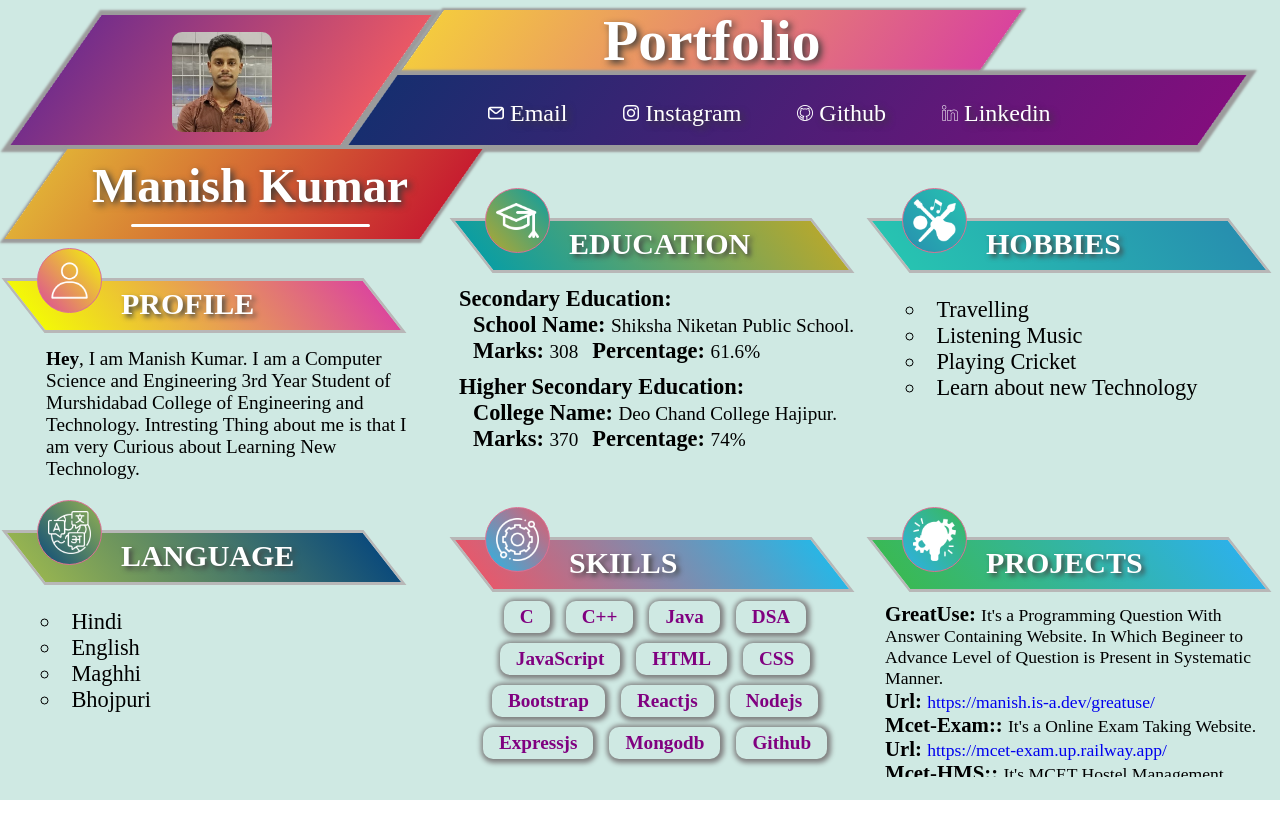
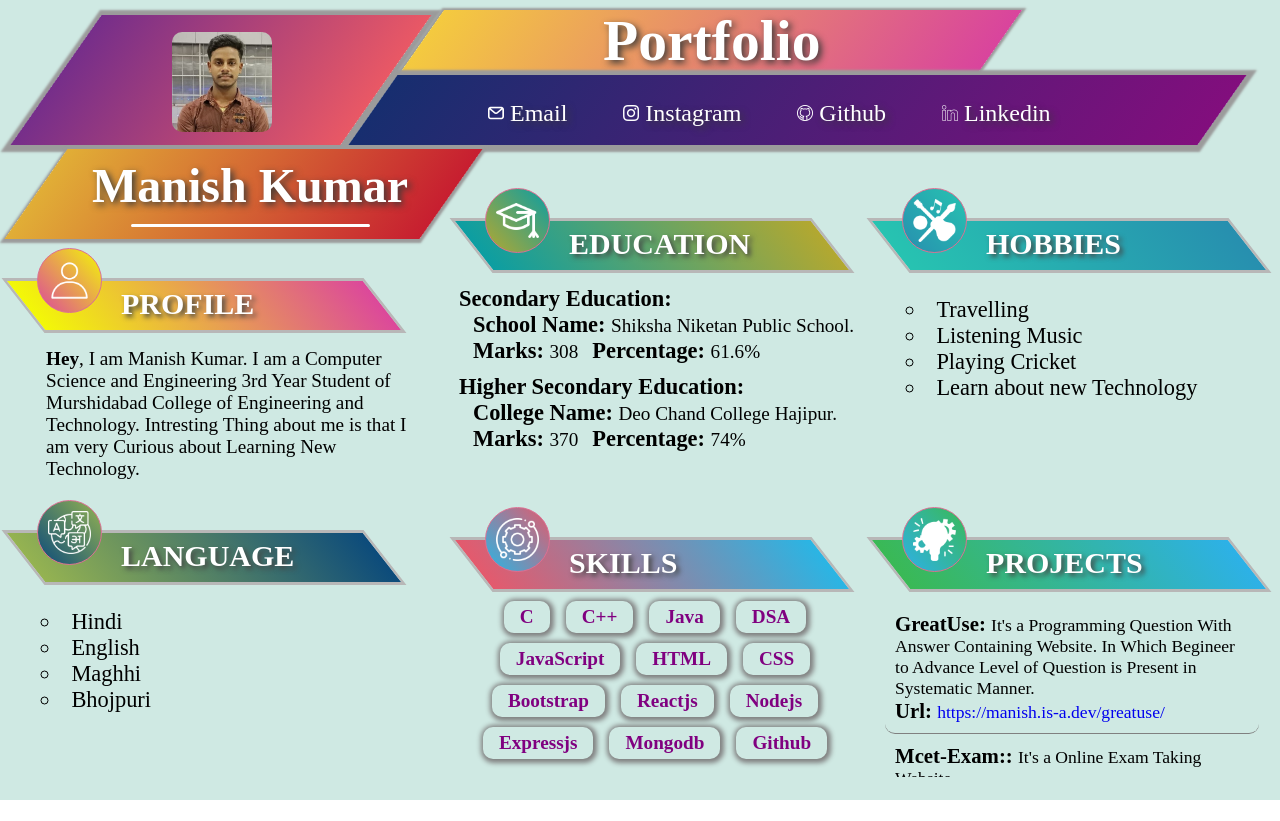
Before and after one commit to manish7479dlp/manish7479dlp.github.io, a React (Create React App) app: page / in a window 1280 px wide. Built offline with nearby package versions, Linux system fonts and the light colour scheme.

Commit message:
Add: all Scroll problem fix

```diff
--- a/src/Components/Project/Project.css
+++ b/src/Components/Project/Project.css
@@ -8,17 +8,14 @@
   font-size: var(--languageContainerListFrontSize);
 }
 
-/* .projectContainer .projectNameContainer {
-
-} */
+.projectContainer  {
+}
 
 .projectContainer .projectNameContainer {
   height: 65%;
-  display: flex;
-  flex-direction: column;
-  justify-content: space-evenly;
+  display: block;
   padding: 1px 19px;
-  overflow: auto;
+  overflow-y: auto;
   margin: 5px 0px;
   /* align-items: center; */
   /* border: 1px solid red; */
@@ -39,6 +36,12 @@
   font-size: 1.3rem;
 }
 
+.projectContent {
+  padding: 10px;
+  border-bottom: 1px solid gray;
+  border-radius: 10px;
+}
+
 /* Responsive code begin */
 
 @media screen and (max-width: 480px) {
```
